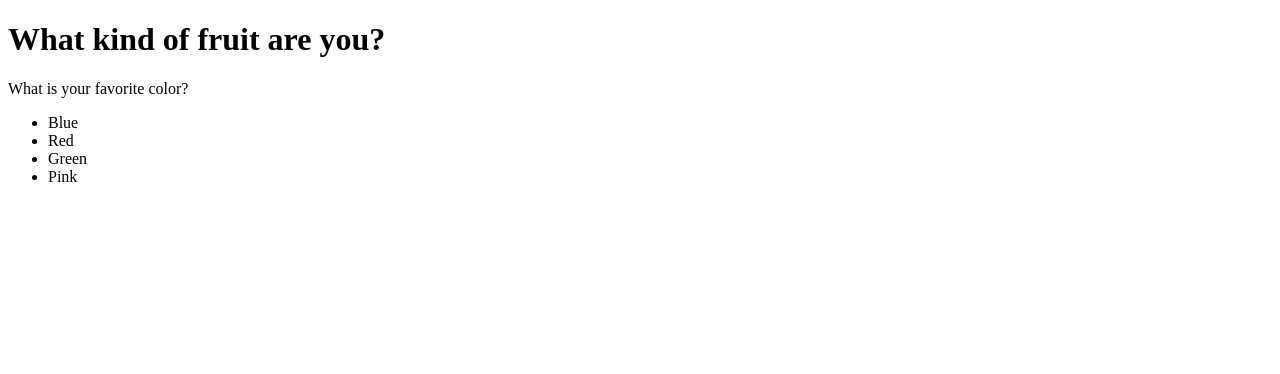
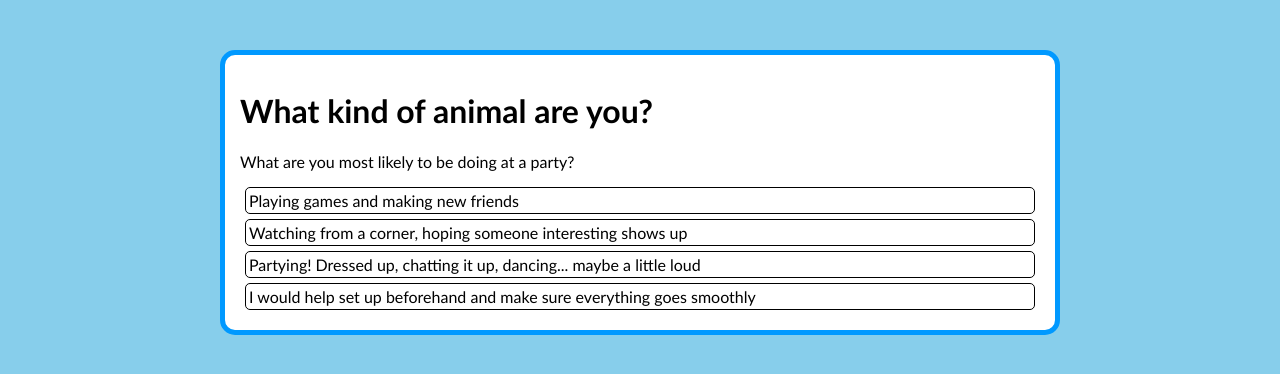
Before and after one commit to Codycoder/learn-to-code-cle-4-18, a plain HTML site: page starter/index.html in a window 1280 px wide. Both pictures are taken after a click on the button "Start Quiz". Drawn offline with Linux system fonts and the light colour scheme.

Commit message:
Progress

```diff
--- a/starter/app.js
+++ b/starter/app.js
@@ -1,63 +1,141 @@
-
 
 const possibleResults = {
-    blueberry: 'You are a blueberry. Your unassuming exterior hides quite a personality!',
-    strawberry: 'You are a strawberry. It is your very purpose to be reliably delightful.',
-    watermelon: 'You are a watermelon. Anyone who gets past your tough outer shell will be refreshed by what\'s inside!',
+
+    dog: { // can be accessed like: possibleResults['dog'] or like: possibleResults.dog
+        pros: 'DOG PROS',
+        cons: 'DOG CONS',
+    },
+
+    cat: {
+        pros: 'CAT PROS',
+        cons: 'CAT CONS',
+    },
+
+    parrot: {
+        pros: 'PARROT PROS',
+        cons: 'PARROT CONS',
+    },
+
+    turtle: {
+        pros: 'TURTLE PROS',
+        cons: 'TURTLE CONS',
+    },
 };
 
 const scoreKeeper = { // Will be reset each time quiz begins
-    blueberry: 0,
-    strawberry: 0,
-    watermelon: 0,
+    dog: 0,
+    cat: 0,
+    parrot: 0,
+    turtle: 0,
 };
 
-const currentQuestion = 0; // Programming languages start counting at zero
+let currentQuestionIndex = 0; // Programming languages start counting at zero
 
 const questions = [
     {
-        text: 'What is your favorite color?',
+        text: 'What are you most likely to be doing at a party?',
         options: [
             {
-                text: 'Blue',
-                points: { blueberry: 2 },
+                text: 'Playing games and making new friends',
+                point: 'dog',
             },
             {
-                text: 'Red',
-                points: { strawberry: 1, watermelon: 1 },
+                text: 'Watching from a corner, hoping someone interesting shows up',
+                point: 'cat',
             },
             {
-                text: 'Green',
-                points: { watermelon: 2 },
+                text: 'Partying! Dressed up, chatting it up, dancing... maybe a little loud',
+                point: 'parrot',
             },
             {
-                text: 'Pink',
-                points: { strawberry: 2 },
+                text: 'I would help set up beforehand and make sure everything goes smoothly',
+                point: 'turtle',
             },
         ],
     },
     {
-        text: 'What is your favorite type of food?',
+        text: 'How would you prefer to unwind?',
         options: [
             {
-                text: 'Sour',
-                points: { blueberry: 2 },
+                text: 'Take a walk outside',
+                point: 'dog',
             },
             {
-                text: 'Sweet',
-                points: { strawberry: 1, watermelon: 1, blueberry: -1 },
+                text: 'Lie out in the sun',
+                point: 'cat',
             },
             {
-                text: 'Savory',
-                points: { blueberry: 1 },
+                text: 'Go window shopping',
+                point: 'parrot',
             },
             {
-                text: 'Salty',
-                points: { watermelon: 2 },
+                text: 'Sit at home and do nothing',
+                point: 'turtle',
+            },
+        ],
+    },
+    {
+        text: 'How do you deal with stress?',
+        options: [
+            {
+                text: 'Exercise',
+                point: 'dog',
             },
             {
-                text: 'Unagi',
-                points: { },
+                text: 'Tell someone off',
+                point: 'cat',
+            },
+            {
+                // inside a string, you have to escape quote marks with a \
+                text: 'Share how I\'m feeling',
+                point: 'parrot',
+            },
+            {
+                text: 'Have some alone time',
+                point: 'turtle',
+            },
+        ],
+    },
+    {
+        text: 'What sounds like the most fun to you?',
+        options: [
+            {
+                text: 'Playing sports or videogames with friends',
+                point: 'dog',
+            },
+            {
+                text: 'Reading a book',
+                point: 'cat',
+            },
+            {
+                text: 'Just hanging out and talking with friends',
+                point: 'parrot',
+            },
+            {
+                text: 'Making things, or cleaning the house',
+                point: 'turtle',
+            },
+        ],
+    },
+    {
+        text: 'What do you look for in a friend?',
+        options: [
+            {
+                text: 'Someone who is fun and energetic',
+                point: 'dog',
+            },
+            {
+                text: 'Someone who can be both quiet and playful',
+                point: 'cat',
+            },
+            {
+                text: 'Someone who I can share my secrets with',
+                point: 'parrot',
+            },
+            {
+                // inside a string, you have to escape quote marks with a \
+                text: 'Someone who doesn\'t have too many emotions',
+                point: 'turtle',
             },
         ],
     },
@@ -65,7 +143,7 @@ const questions = [
 
 function startQuiz() {
 
-    alert('quiz started!');
+    console.log('Quiz started!');
 
     // Reset score
     for (let result in scoreKeeper) {
@@ -88,27 +166,66 @@ function askQuestion(question) {
     questionP.innerText = question.text;
     quizZone.appendChild(questionP);
 
-    // create an unordered list to hold answers
-    let answerUl = document.createElement('ul');
-    quizZone.appendChild(answerUl);
+    // create box to hold answers
+    let answerDiv = document.createElement('div');
+    answerDiv.setAttribute('id', 'quizAnswers');
+    quizZone.appendChild(answerDiv);
 
     // render answers
-    question.options.forEach(option => {
+    question.options.forEach((option, i) => {
         // Create a list item for this option
-        let optionLi = document.createElement('li');
-        optionLi.innerText = option.text;
-        answerUl.appendChild(optionLi);
+        let optionDiv = document.createElement('div');
+        optionDiv.setAttribute('class', 'quizOption');
+        optionDiv.innerText = option.text;
+        answerDiv.appendChild(optionDiv);
+
+        // add data
+        optionDiv.index = i;
 
         // attach listeners
-        optionLi.onclick = () => alert('You clicked?');
+        optionDiv.onclick = acceptAnswer;
     });
 }
 
-function acceptAnswer(points) {
-    //
+function acceptAnswer(event) {
+    // Property we added ourselves
+    let selectedOptionIndex = event.target.index;
+    console.log({ selectedOptionIndex });
+
+    // Add point according to the question and option
+    let currentQuestion = questions[currentQuestionIndex];
+    let selectedOption = currentQuestion.options[selectedOptionIndex];
+    scoreKeeper[selectedOption.point]++;
+
+    console.log(JSON.stringify(scoreKeeper, null, 4));
+
+    // Go to next question OR calculate result
+    currentQuestionIndex++;
+    if (currentQuestionIndex === questions.length) calculateResult();
+    else askQuestion(questions[currentQuestionIndex]);
+}
+
+function calculateResult() {
+    // Add up points, taking the FIRST/HIGHEST score
+    let quizResult = '';
+
+    let possibleResults = Object.keys(scoreKeeper);
+
+    for (let i = 0; i < possibleResults.length; i++) {
+        let thisPossibleResult = possibleResults[i];
+
+        if (!quizResult || scoreKeeper[quizResult] < scoreKeeper[thisPossibleResult]) {
+            quizResult = thisPossibleResult;
+        }
+    }
+
+    // Display result
+    showResult(quizResult);
 }
 
 // Display Results
 function showResult(result) {
     // based on answers
+
+    alert(result);
 }
--- a/starter/index.html
+++ b/starter/index.html
@@ -9,13 +9,18 @@
     <link rel="stylesheet" type="text/css" href="./site.css"/>
 </head>
 <body>
-    <h1>What kind of fruit are you?</h1>
 
-    <div id="quizZone">
+    <div id="quizContainer">
 
-        <p>Click <strong>Start Quiz</strong> to find out!</p>
+        <h1>What kind of animal are you?</h1>
 
-        <button onclick="startQuiz()">Start Quiz</button>
+        <div id="quizZone">
+
+            <p>Click <strong>Start Quiz</strong> to find out!</p>
+
+            <button onclick="startQuiz()">Start Quiz</button>
+
+        </div>
 
     </div>
 
--- a/starter/site.css
+++ b/starter/site.css
@@ -0,0 +1,35 @@
+body {
+    font-family: Calibri;
+    background: skyblue;
+}
+
+#quizContainer {
+    border-width: 5px;
+    border-style: solid;
+    border-color: #09f;
+    border-radius: 15px;
+    padding: 15px;
+    background: #fff;
+
+    min-width: 400px;
+    max-width: 800px;
+
+    /* causes this element to float in the middle of its parent */
+    margin: auto;
+
+    /* ONLY overrides margin-top ... other margins are same as declared above */
+    margin-top: 50px;
+}
+
+.quizOption {
+    cursor: pointer;
+    margin: 5px;
+    padding: 3px;
+    border: 1px solid #000;
+    border-radius: 5px;
+}
+
+.quizOption:hover {
+    color: #fff;
+    background: #333;
+}
```
Also changed, not shown: quiz-design.txt (added), 3 other files.
